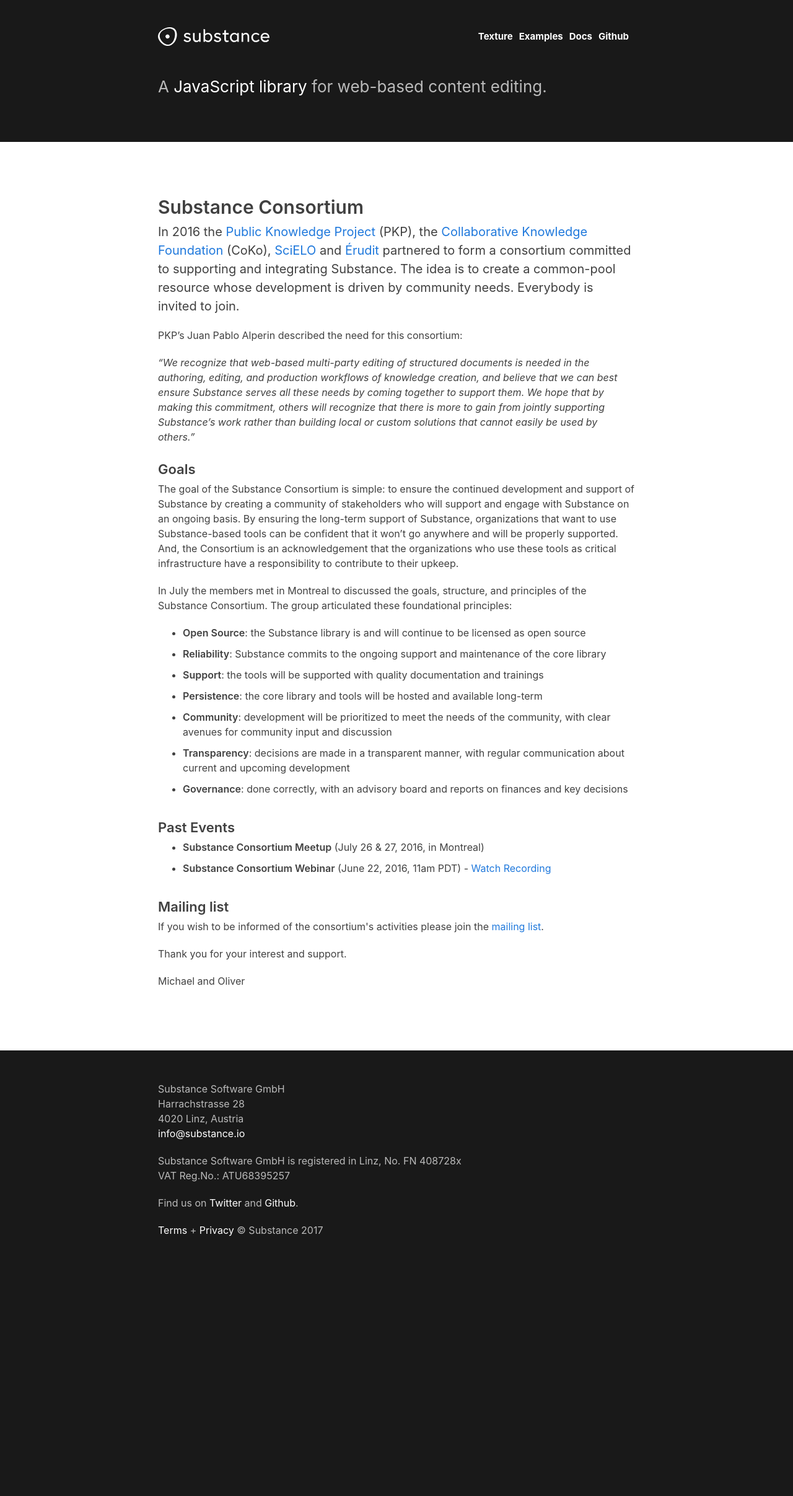
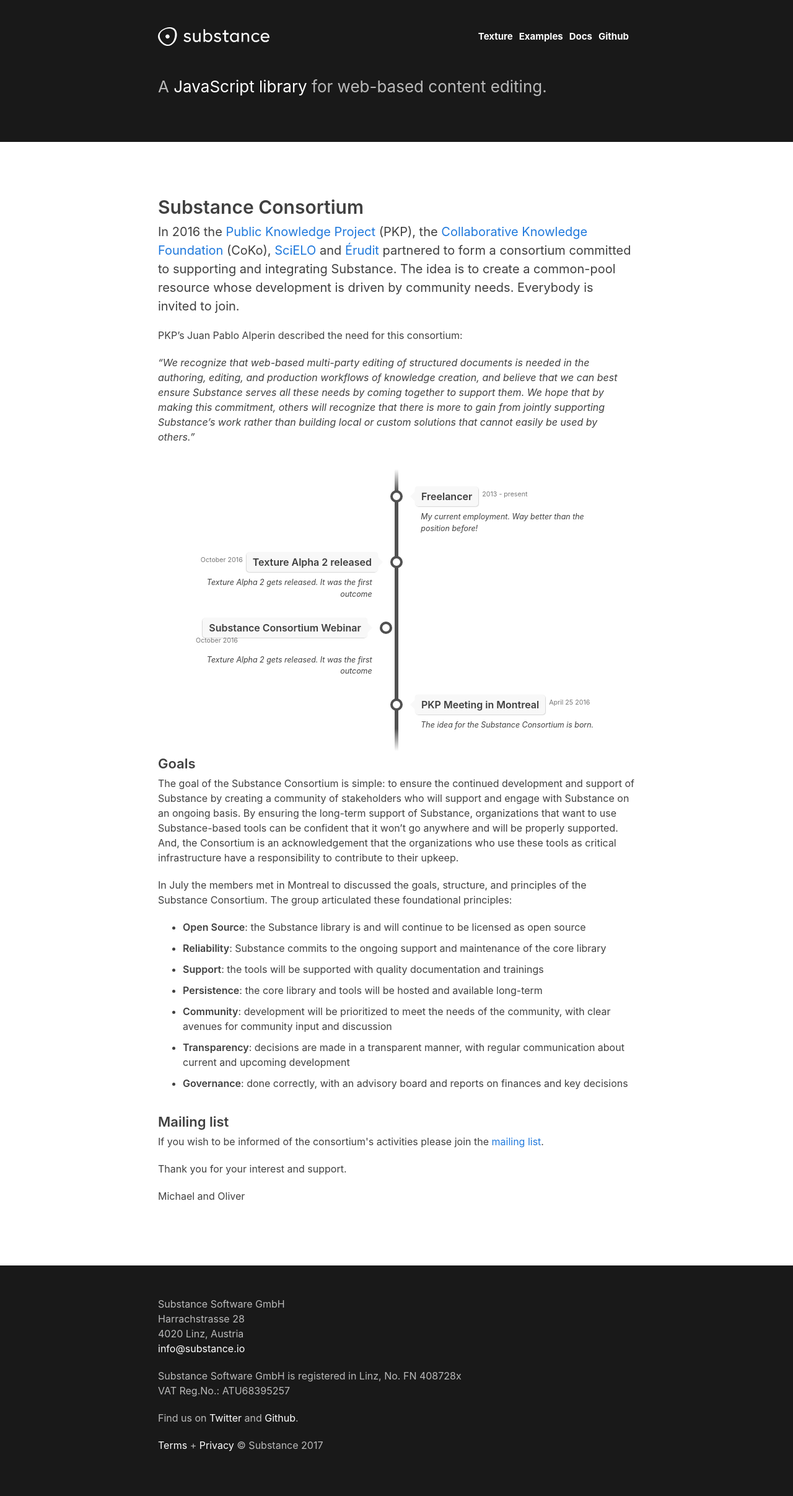
Before and after one commit to substance/substance.github.com, a Jekyll site: the page built from consortium/index.html, in a window 1280 px wide. Shown: the whole page at 62% size. Built offline with Jekyll 4.4.1, drawn with Linux system fonts in a browser that asks for light colours; before the commit the page ends 2067 px from its top, so only the background shows below that.

Commit message:
Adding timeline to consortium.

```diff
--- a/_includes/head.html
+++ b/_includes/head.html
@@ -11,6 +11,7 @@
 
   <link rel="stylesheet" href="/css/substance.css">
   <link rel="stylesheet" href="/css/main.css">
+  <link rel="stylesheet" href="/css/timeline.css">
 
   <!-- Libs -->
   <script src="/js/jquery-2.1.3.min.js"></script>
--- a/consortium/index.html
+++ b/consortium/index.html
@@ -12,6 +12,54 @@
     <blockquote>
       “We recognize that web-based multi-party editing of structured documents is needed in the authoring, editing, and production workflows of knowledge creation, and believe that we can best ensure Substance serves all these needs by coming together to support them. We hope that by making this commitment, others will recognize that there is more to gain from jointly supporting Substance’s work rather than building local or custom solutions that cannot easily be used by others.”
     </blockquote>
+
+
+    <!-- <h3>History</h3> -->
+    <ul class="timeline">
+
+    	<!-- Item 1 -->
+    	<li>
+    		<div class="direction-r">
+    			<div class="flag-wrapper">
+    				<span class="flag">Freelancer</span>
+    				<span class="time-wrapper"><span class="time">2013 - present</span></span>
+    			</div>
+    			<div class="desc">My current employment. Way better than the position before!</div>
+    		</div>
+    	</li>
+
+    	<li>
+    		<div class="direction-l">
+    			<div class="flag-wrapper">
+    				<span class="flag">Texture Alpha 2 released</span>
+    				<span class="time-wrapper"><span class="time">October 2016</span></span>
+    			</div>
+    			<div class="desc">Texture Alpha 2 gets released. It was the first outcome </div>
+    		</div>
+    	</li>
+
+      <li>
+    		<div class="direction-l">
+    			<div class="flag-wrapper">
+    				<span class="flag">Substance Consortium Webinar</span>
+    				<span class="time-wrapper"><span class="time">October 2016</span></span>
+    			</div>
+    			<div class="desc">Texture Alpha 2 gets released. It was the first outcome </div>
+    		</div>
+    	</li>
+
+    	<!-- Item 3 -->
+    	<li>
+    		<div class="direction-r">
+    			<div class="flag-wrapper">
+    				<span class="flag">PKP Meeting in Montreal</span>
+    				<span class="time-wrapper"><span class="time">April 25 2016</span></span>
+    			</div>
+    			<div class="desc">The idea for the Substance Consortium is born. </div>
+    		</div>
+    	</li>
+    </ul>
+
 
     <h3>Goals</h3>
 
@@ -33,11 +81,11 @@
     </ul>
 
 
-    <h3>Past Events</h3>
+    <!--<h3>Past Events</h3>
     <ul>
       <li><strong>Substance Consortium Meetup</strong> (July 26 &amp; 27, 2016, in Montreal)</li>
       <li><strong>Substance Consortium Webinar</strong> (June 22, 2016, 11am PDT) - <a href="https://www.youtube.com/watch?v=39XYzjnaQ0k">Watch Recording</a></li>
-    </ul>
+    </ul>-->
 
     <h3>Mailing list</h3>
     <p>If you wish to be informed of the consortium's activities please join the <a href="http://lists.substance.io/mailman/listinfo/consortium">mailing list</a>.</p>
--- a/css/main.scss
+++ b/css/main.scss
@@ -265,3 +265,175 @@
   right: auto;
   overflow: visible;
 }
+
+
+
+
+/* ================ The Timeline ================ */
+
+.timeline {
+  position: relative;
+  width: 660px;
+  margin: 0 auto;
+  margin-top: 20px;
+  padding: 1em 0;
+  list-style-type: none;
+}
+
+.timeline:before {
+  position: absolute;
+  left: 50%;
+  top: 0;
+  content: ' ';
+  display: block;
+  width: 6px;
+  height: 100%;
+  margin-left: -3px;
+  background: rgb(80,80,80);
+  background: -moz-linear-gradient(top, rgba(80,80,80,0) 0%, rgb(80,80,80) 8%, rgb(80,80,80) 92%, rgba(80,80,80,0) 100%);
+  background: -webkit-gradient(linear, left top, left bottom, color-stop(0%,rgba(30,87,153,1)), color-stop(100%,rgba(125,185,232,1)));
+  background: -webkit-linear-gradient(top, rgba(80,80,80,0) 0%, rgb(80,80,80) 8%, rgb(80,80,80) 92%, rgba(80,80,80,0) 100%);
+  background: -o-linear-gradient(top, rgba(80,80,80,0) 0%, rgb(80,80,80) 8%, rgb(80,80,80) 92%, rgba(80,80,80,0) 100%);
+  background: -ms-linear-gradient(top, rgba(80,80,80,0) 0%, rgb(80,80,80) 8%, rgb(80,80,80) 92%, rgba(80,80,80,0) 100%);
+  background: linear-gradient(to bottom, rgba(80,80,80,0) 0%, rgb(80,80,80) 8%, rgb(80,80,80) 92%, rgba(80,80,80,0) 100%);
+
+  z-index: 5;
+}
+
+.timeline li {
+  padding: 1em 0;
+}
+
+.timeline li:after {
+  content: "";
+  display: block;
+  height: 0;
+  clear: both;
+  visibility: hidden;
+}
+
+.direction-l {
+  position: relative;
+  width: 300px;
+  float: left;
+  text-align: right;
+}
+
+.direction-r {
+  position: relative;
+  width: 300px;
+  float: right;
+}
+
+.flag-wrapper {
+  position: relative;
+  display: inline-block;
+
+  text-align: center;
+}
+
+.flag {
+  position: relative;
+  display: inline;
+  background: rgb(248,248,248);
+  padding: 6px 10px;
+  border-radius: 5px;
+
+  font-weight: 600;
+  text-align: left;
+}
+
+.direction-l .flag {
+  -webkit-box-shadow: -1px 1px 1px rgba(0,0,0,0.15), 0 0 1px rgba(0,0,0,0.15);
+  -moz-box-shadow: -1px 1px 1px rgba(0,0,0,0.15), 0 0 1px rgba(0,0,0,0.15);
+  box-shadow: -1px 1px 1px rgba(0,0,0,0.15), 0 0 1px rgba(0,0,0,0.15);
+}
+
+.direction-r .flag {
+  -webkit-box-shadow: 1px 1px 1px rgba(0,0,0,0.15), 0 0 1px rgba(0,0,0,0.15);
+  -moz-box-shadow: 1px 1px 1px rgba(0,0,0,0.15), 0 0 1px rgba(0,0,0,0.15);
+  box-shadow: 1px 1px 1px rgba(0,0,0,0.15), 0 0 1px rgba(0,0,0,0.15);
+}
+
+.direction-l .flag:before,
+.direction-r .flag:before {
+  position: absolute;
+  top: 50%;
+  right: -40px;
+  content: ' ';
+  display: block;
+  width: 12px;
+  height: 12px;
+  margin-top: -10px;
+  background: #fff;
+  border-radius: 10px;
+  border: 4px solid rgb(255,80,80);
+  z-index: 10;
+}
+
+.direction-r .flag:before {
+  left: -40px;
+}
+
+.direction-l .flag:after {
+  content: "";
+  position: absolute;
+  left: 100%;
+  top: 50%;
+  height: 0;
+  width: 0;
+  margin-top: -8px;
+  border: solid transparent;
+  border-left-color: rgb(248,248,248);
+  border-width: 8px;
+  pointer-events: none;
+}
+
+.direction-r .flag:after {
+  content: "";
+  position: absolute;
+  right: 100%;
+  top: 50%;
+  height: 0;
+  width: 0;
+  margin-top: -8px;
+  border: solid transparent;
+  border-right-color: rgb(248,248,248);
+  border-width: 8px;
+  pointer-events: none;
+}
+
+.time-wrapper {
+  display: inline;
+
+  line-height: 1em;
+  font-size: 0.66666em;
+  color: rgb(250,80,80);
+  vertical-align: middle;
+}
+
+.direction-l .time-wrapper {
+  float: left;
+}
+
+.direction-r .time-wrapper {
+  float: right;
+}
+
+.time {
+  display: inline-block;
+  padding: 4px 6px;
+  background: rgb(248,248,248);
+}
+
+.desc {
+  margin: 1em 0.75em 0 0;
+
+  font-size: 0.77777em;
+  font-style: italic;
+  line-height: 1.5em;
+}
+
+.direction-r .desc {
+  margin: 1em 0 0 0.75em;
+}
--- /dev/null
+++ b/css/timeline.css
@@ -0,0 +1,294 @@
+body {
+  margin: 0;
+  padding: 0;
+  /*background: rgb(230,230,230);*/
+
+  /*color: rgb(50,50,50);*/
+  /*font-family: 'Open Sans', sans-serif;*/
+  /*font-size: 112.5%;*/
+  /*line-height: 1.6em;*/
+
+}
+
+/* ================ The Timeline ================ */
+
+.timeline *, .timeline *:after, .timeline *:before {
+  -webkit-box-sizing: content-box;
+  -moz-box-sizing: content-box;
+  box-sizing: content-box; }
+
+.timeline {
+  box-sizing: content-box !important;
+  position: relative;
+  width: 660px;
+  margin: 0 auto;
+  margin-top: 20px;
+  padding: 1em 0;
+  list-style-type: none;
+}
+
+.timeline:before {
+  position: absolute;
+  left: 50%;
+  top: 0;
+  content: ' ';
+  display: block;
+  width: 6px;
+  height: 100%;
+  margin-left: -3px;
+  background: rgb(80,80,80);
+  background: -moz-linear-gradient(top, rgba(80,80,80,0) 0%, rgb(80,80,80) 8%, rgb(80,80,80) 92%, rgba(80,80,80,0) 100%);
+  background: -webkit-gradient(linear, left top, left bottom, color-stop(0%,rgba(30,87,153,1)), color-stop(100%,rgba(125,185,232,1)));
+  background: -webkit-linear-gradient(top, rgba(80,80,80,0) 0%, rgb(80,80,80) 8%, rgb(80,80,80) 92%, rgba(80,80,80,0) 100%);
+  background: -o-linear-gradient(top, rgba(80,80,80,0) 0%, rgb(80,80,80) 8%, rgb(80,80,80) 92%, rgba(80,80,80,0) 100%);
+  background: -ms-linear-gradient(top, rgba(80,80,80,0) 0%, rgb(80,80,80) 8%, rgb(80,80,80) 92%, rgba(80,80,80,0) 100%);
+  background: linear-gradient(to bottom, rgba(80,80,80,0) 0%, rgb(80,80,80) 8%, rgb(80,80,80) 92%, rgba(80,80,80,0) 100%);
+
+  z-index: 5;
+}
+
+.timeline li {
+  padding: 1em 0;
+}
+
+.timeline li:after {
+  content: "";
+  display: block;
+  height: 0;
+  clear: both;
+  visibility: hidden;
+}
+
+.direction-l {
+  position: relative;
+  width: 300px;
+  float: left;
+  text-align: right;
+}
+
+.direction-r {
+  position: relative;
+  width: 300px;
+  float: right;
+}
+
+.flag-wrapper {
+  position: relative;
+  display: inline-block;
+
+  text-align: center;
+}
+
+.flag {
+  position: relative;
+  display: inline;
+  background: rgb(248,248,248);
+  padding: 6px 10px;
+  border-radius: 5px;
+
+  font-weight: 600;
+  text-align: left;
+}
+
+.direction-l .flag {
+  -webkit-box-shadow: -1px 1px 1px rgba(0,0,0,0.15), 0 0 1px rgba(0,0,0,0.15);
+  -moz-box-shadow: -1px 1px 1px rgba(0,0,0,0.15), 0 0 1px rgba(0,0,0,0.15);
+  box-shadow: -1px 1px 1px rgba(0,0,0,0.15), 0 0 1px rgba(0,0,0,0.15);
+}
+
+.direction-r .flag {
+  -webkit-box-shadow: 1px 1px 1px rgba(0,0,0,0.15), 0 0 1px rgba(0,0,0,0.15);
+  -moz-box-shadow: 1px 1px 1px rgba(0,0,0,0.15), 0 0 1px rgba(0,0,0,0.15);
+  box-shadow: 1px 1px 1px rgba(0,0,0,0.15), 0 0 1px rgba(0,0,0,0.15);
+}
+
+.direction-l .flag:before,
+.direction-r .flag:before {
+  position: absolute;
+  top: 50%;
+  right: -40px;
+  content: ' ';
+  display: block;
+  width: 12px;
+  height: 12px;
+  margin-top: -10px;
+  background: #fff;
+  border-radius: 10px;
+  border: 4px solid #505050;
+  z-index: 10;
+}
+
+.direction-r .flag:before {
+  left: -40px;
+}
+
+.direction-l .flag:after {
+  content: "";
+  position: absolute;
+  left: 100%;
+  top: 50%;
+  height: 0;
+  width: 0;
+  margin-top: -8px;
+  border: solid transparent;
+  border-left-color: rgb(248,248,248);
+  border-width: 8px;
+  pointer-events: none;
+}
+
+.direction-r .flag:after {
+  content: "";
+  position: absolute;
+  right: 100%;
+  top: 50%;
+  height: 0;
+  width: 0;
+  margin-top: -8px;
+  border: solid transparent;
+  border-right-color: rgb(248,248,248);
+  border-width: 8px;
+  pointer-events: none;
+}
+
+.time-wrapper {
+  display: inline;
+
+  line-height: 1em;
+  font-size: 0.66666em;
+  color: #777;
+  vertical-align: middle;
+}
+
+.direction-l .time-wrapper {
+  float: left;
+}
+
+.direction-r .time-wrapper {
+  float: right;
+}
+
+.time {
+  display: inline-block;
+  padding: 4px 6px;
+  background: #fff;
+}
+
+.desc {
+  margin: 1em 0.75em 0 0;
+
+  font-size: 0.77777em;
+  font-style: italic;
+  line-height: 1.5em;
+}
+
+.direction-r .desc {
+  margin: 1em 0 0 0.75em;
+}
+
+/* ================ Timeline Media Queries ================ */
+
+@media screen and (max-width: 660px) {
+
+.timeline {
+ 	width: 100%;
+	padding: 4em 0 1em 0;
+}
+
+.timeline li {
+	padding: 2em 0;
+}
+
+.direction-l,
+.direction-r {
+	float: none;
+	width: 100%;
+
+	text-align: center;
+}
+
+.flag-wrapper {
+	text-align: center;
+}
+
+.flag {
+	background: rgb(255,255,255);
+	z-index: 15;
+}
+
+.direction-l .flag:before,
+.direction-r .flag:before {
+  position: absolute;
+  top: -30px;
+	left: 50%;
+	content: ' ';
+	display: block;
+	width: 12px;
+	height: 12px;
+	margin-left: -9px;
+	background: #fff;
+	border-radius: 10px;
+  border: 4px solid #505050;
+	z-index: 10;
+}
+
+.direction-l .flag:after,
+.direction-r .flag:after {
+	content: "";
+	position: absolute;
+	left: 50%;
+	top: -8px;
+	height: 0;
+	width: 0;
+	margin-left: -8px;
+	border: solid transparent;
+	border-bottom-color: rgb(255,255,255);
+	border-width: 8px;
+	pointer-events: none;
+}
+
+.time-wrapper {
+	display: block;
+	position: relative;
+	margin: 4px 0 0 0;
+	z-index: 14;
+}
+
+.direction-l .time-wrapper {
+	float: none;
+}
+
+.direction-r .time-wrapper {
+	float: none;
+}
+
+.desc {
+	position: relative;
+	margin: 1em 0 0 0;
+	padding: 1em;
+	background: rgb(245,245,245);
+	-webkit-box-shadow: 0 0 1px rgba(0,0,0,0.20);
+	-moz-box-shadow: 0 0 1px rgba(0,0,0,0.20);
+	box-shadow: 0 0 1px rgba(0,0,0,0.20);
+
+  z-index: 15;
+}
+
+.direction-l .desc,
+.direction-r .desc {
+	position: relative;
+	margin: 1em 1em 0 1em;
+	padding: 1em;
+
+  z-index: 15;
+}
+
+}
+
+@media screen and (min-width: 400px ?? max-width: 660px) {
+
+.direction-l .desc,
+.direction-r .desc {
+	margin: 1em 4em 0 4em;
+}
+
+}
```
